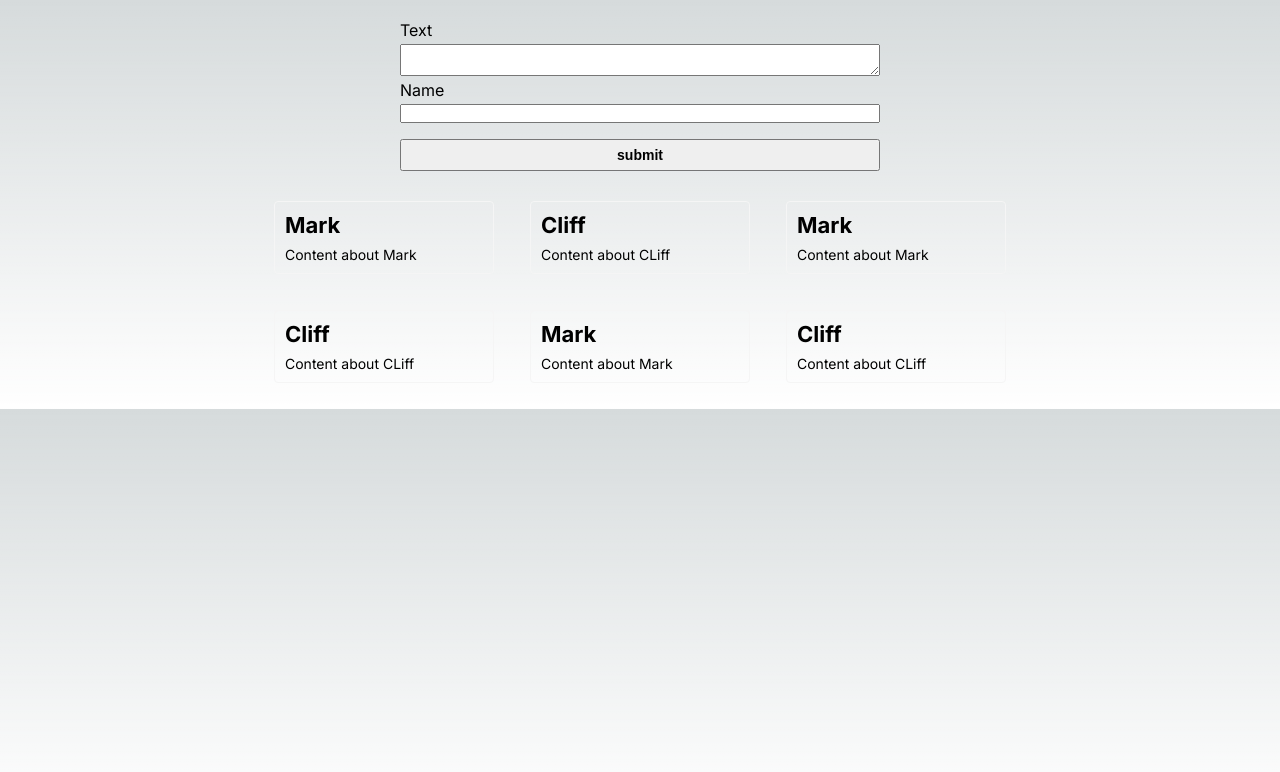
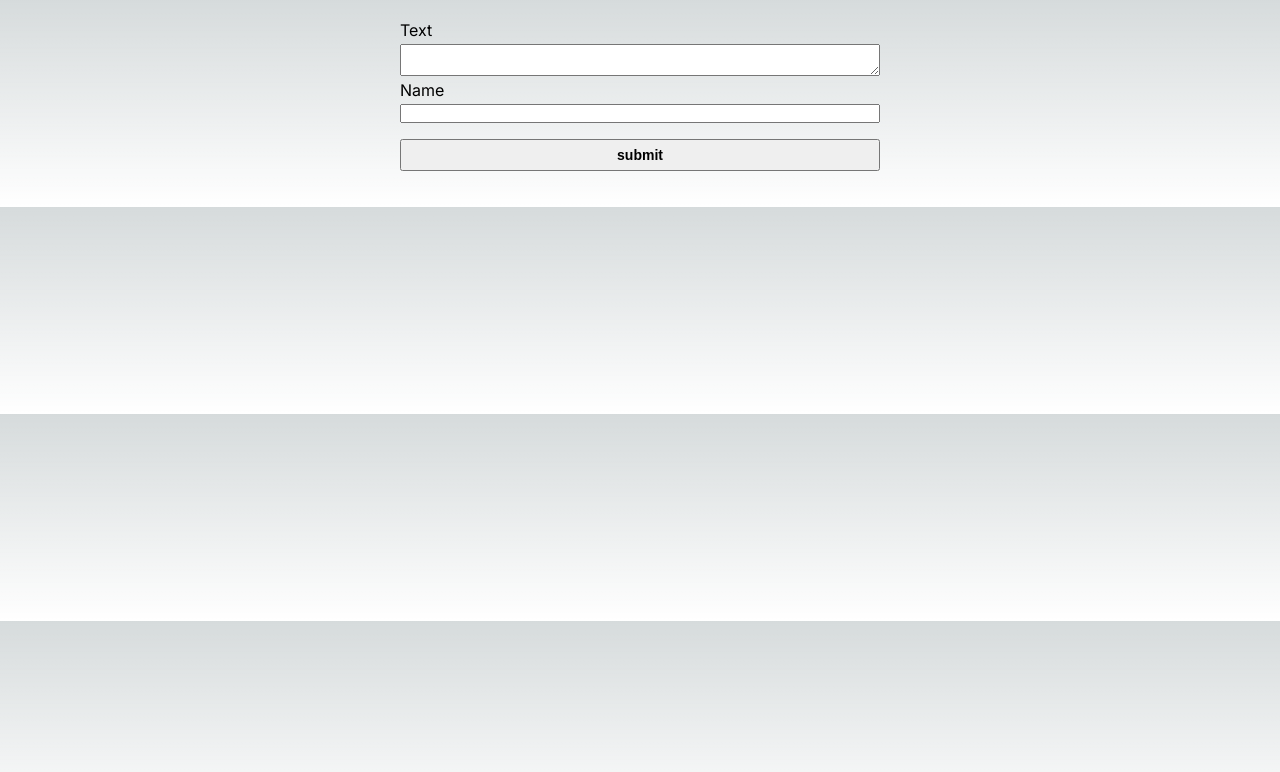
Before and after one commit to dimadidyk0/learn-nexjs, a Next.js app: page /awesome in a window 1280 px wide. Shown: the top 772 px of the page. Built offline with nearby package versions, Linux system fonts and the light colour scheme.

Commit message:
lesson: add simple post list adder

```diff
--- /dev/null
+++ b/src/app/types/PostInterface.ts
@@ -0,0 +1,4 @@
+export interface PostInterface {
+  author: string;
+  content: string;
+}
--- a/src/components/AddPost/AddPost.tsx
+++ b/src/components/AddPost/AddPost.tsx
@@ -1,14 +1,25 @@
 "use client";
-import React, { useState } from 'react';
+import React, { FormEvent, useState } from 'react';
+import PostInterface from "@/types/PostInterface";
 import s from './AddPost.module.css';
 
-export default function AddPost() {
-  const [name, setName] = useState('');
+type Props = {
+  onSubmit: (post: PostInterface) => void,
+};
+
+export default function AddPost({ onSubmit }: Props) {
+  const [author, setAuthor] = useState('');
   const [content, setContent] = useState('');
+  const handleSubmit = (e: FormEvent) => {
+    e.preventDefault();
+    onSubmit({ author, content });
+    setAuthor('');
+    setContent('');
+  };
 
   return (
     <div className={s.root}>
-      <form className={s.form}>
+      <form className={s.form} onSubmit={handleSubmit}>
           <label className={s.label} htmlFor='content'>Text</label>
           <textarea
             className={s.textarea}
@@ -18,12 +29,12 @@ export default function AddPost() {
             onChange={e => setContent(e.target.value)}
           />
 
-          <label  className={s.label}htmlFor='name'>Name</label>
+          <label  className={s.label} htmlFor='author'>Name</label>
           <input
             className={s.input}
-            id="name" required
-            value={name}
-            onChange={e => setName(e.target.value)}
+            id="author" required
+            value={author}
+            onChange={e => setAuthor(e.target.value)}
           />
 
           <button className={s.button}>submit</button>
--- a/src/components/PostsList/PostsList.tsx
+++ b/src/components/PostsList/PostsList.tsx
@@ -1,20 +1,25 @@
-import React from 'react'
+"use client";
+import React, { useState } from 'react'
 import Post from '@components/Post/Post';
 import AddPost from "@components/AddPost/AddPost";
+import PostInterface from "@/types/PostInterface";
 import s from './PostsList.module.css';
 
+
 export default function PostsList() {
+  const [posts, setPosts] = useState<PostInterface[]>([]);
+  const handleSubmit = (newPost: PostInterface) => {
+    setPosts([...posts, newPost])
+  }
+
   return (
     <>
-      <AddPost />
+      <AddPost onSubmit={handleSubmit} />
 
       <ul className={s.root}>
-        <Post author="Mark" content="Content about Mark" />
-        <Post author="Cliff" content="Content about CLiff" />
-        <Post author="Mark" content="Content about Mark" />
-        <Post author="Cliff" content="Content about CLiff" />
-        <Post author="Mark" content="Content about Mark" />
-        <Post author="Cliff" content="Content about CLiff" />
+        {posts.map(post => (
+          <Post key={post.content} author={post.author} content={post.content} />
+        ))}
       </ul>
     </>
   )
```
